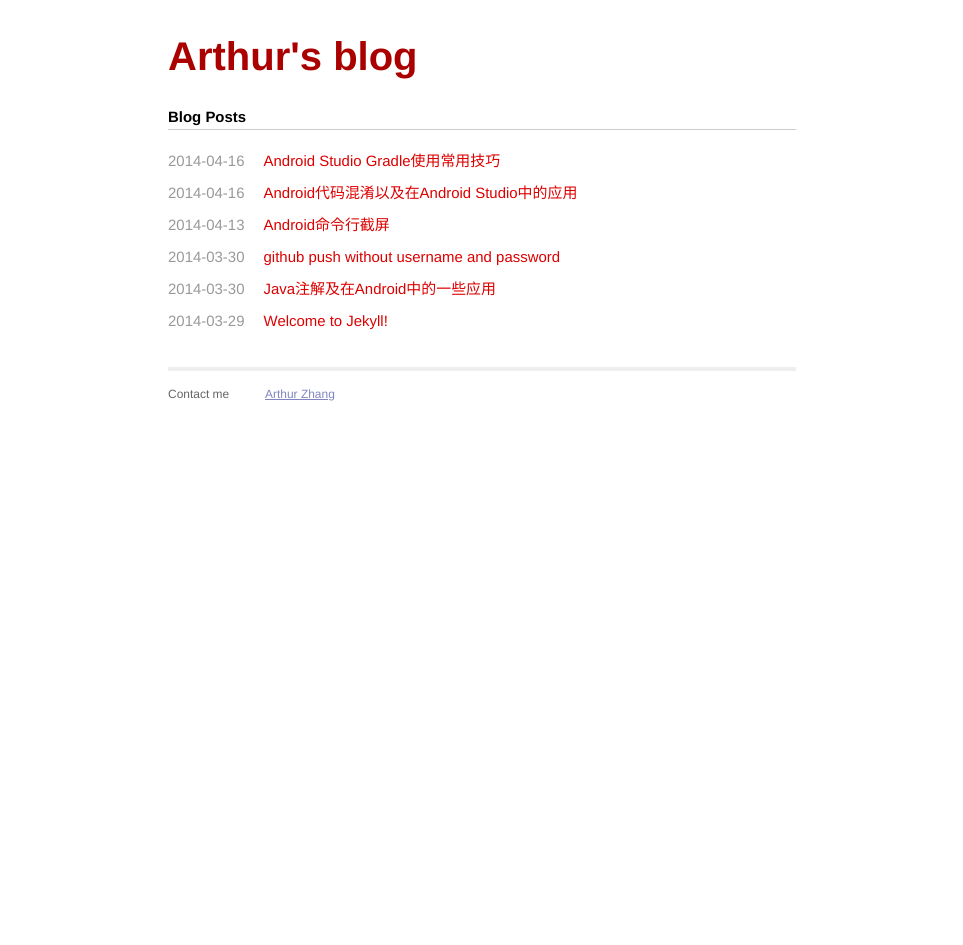
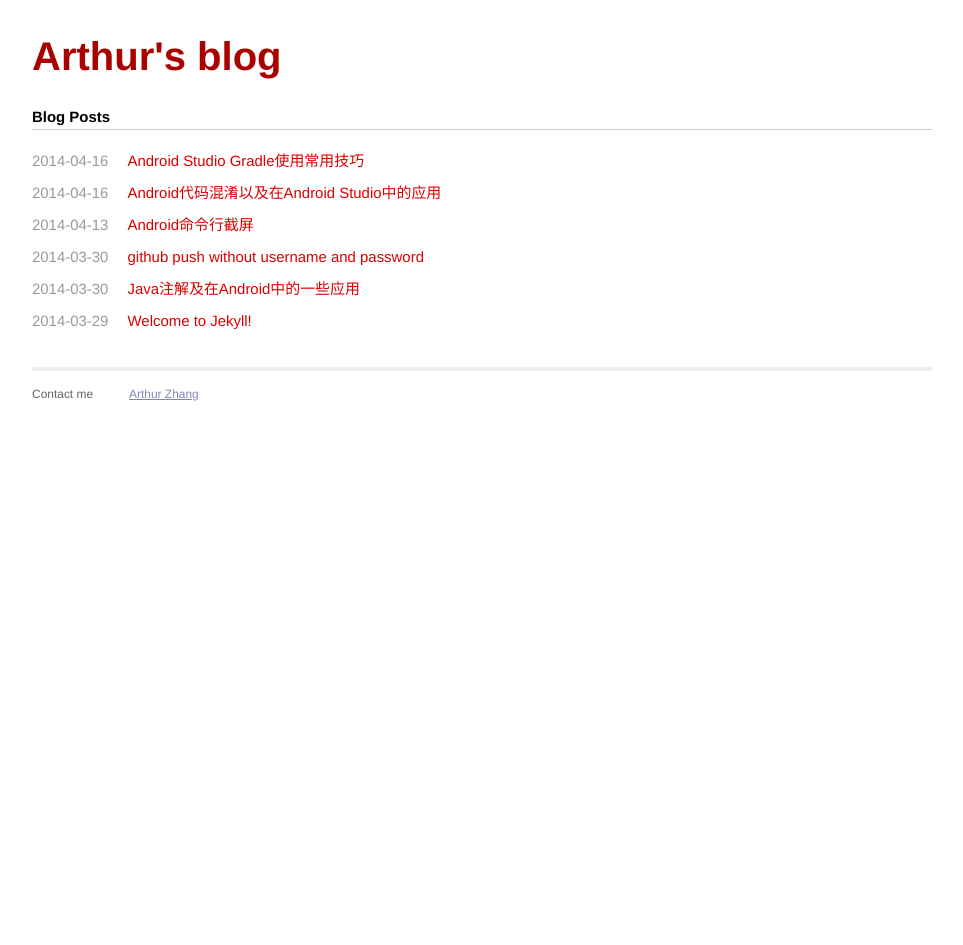
Before and after one commit to brother18/brother18.github.io, a Jekyll site: the page built from index.html, in a window 1280 px wide. Shown: the whole page, without its empty margins (158-1121 px from the left). Built offline with Jekyll 4.4.1, drawn with Linux system fonts in a browser that asks for light colours; Markdown is read by kramdown in place of the engine named in the settings.

Commit message:
fix page width to 900px

```diff
--- a/css/main.css
+++ b/css/main.css
@@ -58,7 +58,7 @@
 .site {
   font-size: 115%;
   text-align: justify;
-  width: 42em;
+  width: 900px;
   margin: 3em auto 2em;
   line-height: 1.5em;
 }
```
